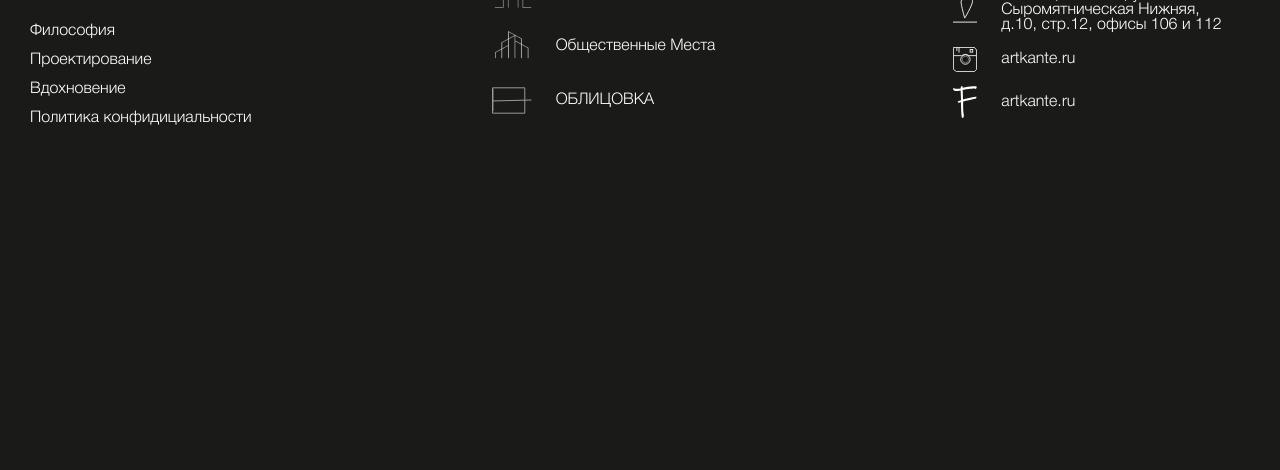
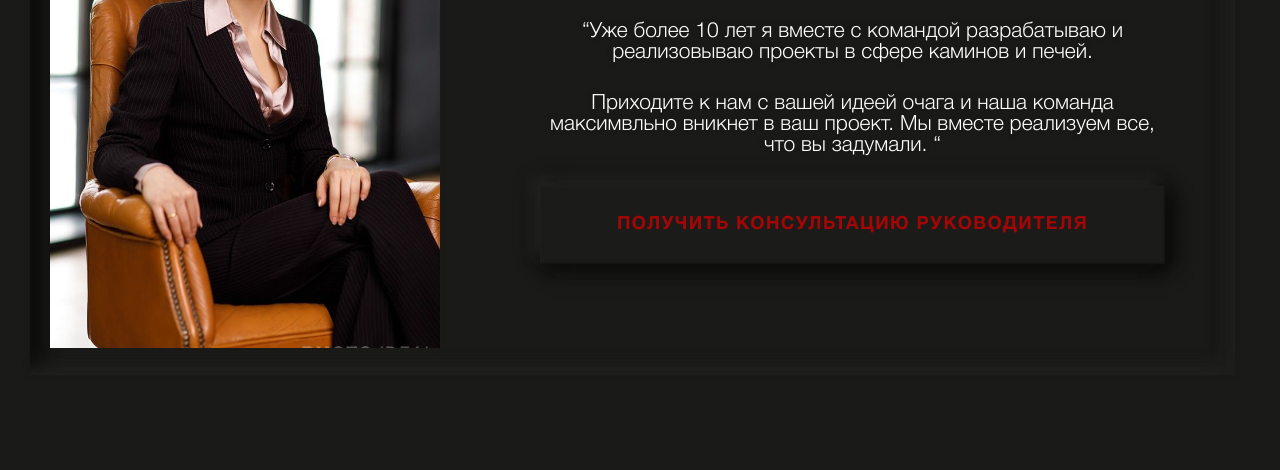
Before and after one commit to ReksusE/Web_Cursovaya, a website with bundled scripts: page index.html in a window 1280 px wide. Shown: the part 1897-2367 px from the top of the page. Before the commit the page ends 2104 px from the top, so only its background shows below. Built offline with nearby package versions, Linux system fonts and the light colour scheme.

Commit message:
feat: add founder section

```diff
--- a/index.html
+++ b/index.html
@@ -205,6 +205,36 @@
                 </div>
             </div>
         </section>
+
+        <section class="founder">
+            <div class="founder__container container">
+                <div class="founder__inner">
+                    <div class="founder__image-wrapper">
+                        <picture>
+                            <source srcset="/images/founder/founder-mobile.jpg" media="(max-width: 1024px)">
+
+                            <img
+                            class="founder__image"
+                            src="/images/founder/founder.jpg"
+                            alt="Ирина Новоселова"
+                            width="390"
+                            height="517"
+                            >
+                        </picture>
+                    </div>
+                    <div class="founder__content">
+                        <div class="founder__text">
+                            <span class="founder__role">основатель и руководитель </span>
+                            <h2 class="founder__name">Ирина Новоселова</h2>
+                            <p>“Уже более 10 лет я вместе с командой разрабатываю и реализовываю проекты в сфере каминов и печей.</p>
+                            <p>Приходите к нам с вашей идеей очага и наша команда максимвльно вникнет в ваш проект.
+                            Мы вместе реализуем все, что вы задумали. “</p>
+                        </div>
+                        <button class="founder__button button" type="button">получить консультацию руководителя</button>
+                    </div>
+                </div>
+            </div>
+        </section>
     </main>
 
     <footer class="footer">
--- a/styles/_globals.scss
+++ b/styles/_globals.scss
@@ -68,3 +68,9 @@ h1,
   @include fluid-text(45, 30);
   font-weight: 700;
 }
+
+h2,
+.h2 {
+  @include fluid-text(40, 16);
+  font-weight: 700;
+}
--- a/styles/_variables.scss
+++ b/styles/_variables.scss
@@ -7,6 +7,7 @@
     --color-dark-alt: #000000;
 
     --color-accent-05: #F07C00;
+    --color-accent-10: #C06402;
     --color-accent: #FB8D28;
     --color-accent-alt: #EE7F00;
 
@@ -24,4 +25,6 @@
 
     --transition-duration: 0.2s;
 
+    --border-shadow: 1px 1px 2px 0 rgba(43, 43, 42, 0.30) inset, -1px -1px 2px 0 rgba(11, 11, 10, 0.50) inset, -7px 7px 14px 0 rgba(11, 11, 10, 0.20), 7px -7px 14px 0 rgba(11, 11, 10, 0.20), -7px -7px 14px 0 rgba(43, 43, 42, 0.90), 7px 7px 18px 0 rgba(11, 11, 10, 0.90);
+
 }
--- /dev/null
+++ b/styles/blocks/_button.scss
@@ -0,0 +1,11 @@
+@use '../helpers' as *;
+
+.button {
+    background: #1B1B1A;
+    box-shadow: var(--border-shadow);
+    border: none;
+    color: var(--color-red);
+    @include fluid-text(20, 16);
+    font-weight: 700;
+    text-transform: uppercase;
+}
--- /dev/null
+++ b/styles/blocks/_founder.scss
@@ -0,0 +1,97 @@
+@use '../helpers' as *;
+
+.founder {
+    padding-block: rem(20);
+
+    &__inner {
+        display: flex;
+        gap: rem(100);
+        align-items: center;
+        padding-inline: rem(30);
+        padding-block: rem(27);
+        box-shadow: -8.759px 8.759px 17.517px 0 rgba(11, 11, 10, 0.20) inset, 8.759px -8.759px 17.517px 0 rgba(11, 11, 10, 0.20) inset, -8.759px -8.759px 17.517px 0 rgba(43, 43, 42, 0.90) inset, 8.759px 8.759px 22.383px 0 rgba(11, 11, 10, 0.90) inset;
+        filter: drop-shadow(-0.973px -0.973px 1.946px rgba(11, 11, 10, 0.50)) drop-shadow(0.973px 0.973px 1.946px rgba(43, 43, 42, 0.30));
+
+        @include laptop {
+            padding-inline: rem(20);
+            gap: rem(50);
+        }
+
+        @include tablet{
+            flex-direction: column;
+            gap: rem(15);
+        }
+    }
+
+    &__image {
+        flex: 0 1 rem(390);
+        max-width: 100%;
+        height: auto;
+        aspect-ratio: 390/517;
+        object-fit: cover;
+        flex-shrink: 1;
+
+        @include tablet {
+            flex: none;
+            max-width: rem(252);
+            margin-inline: auto;
+        }
+    }
+
+    &__content {
+        flex: 1;
+        display: flex;
+        flex-direction: column;
+        gap: rem(30);
+        padding-inline: rem(50);
+
+        @include tablet {
+            gap: rem(50);
+            padding-inline: 0;
+        }
+    }
+
+    &__text {
+        display: flex;
+        flex-direction: column;
+        gap: rem(37);
+        text-align: center;
+
+        @include laptop {
+            gap: rem(30)
+        }
+
+        @include tablet {
+            gap: rem(20)
+        }
+    }
+
+    &__role {
+        @include fluid-text(26, 16);
+        font-weight: 300;
+        line-height: 1;
+        letter-spacing: rem(4.55);
+    }
+
+    &__name {
+        color: var(--color-accent-10);
+        line-height: 0.85;
+        letter-spacing: rem(11);
+    }
+
+    & p {
+        @include fluid-text(25, 16);
+        font-weight: 300;
+        margin: 0;
+    }
+
+    &__button {
+        padding: rem(28);
+        letter-spacing: rem(1.4);
+        line-height: 1.24;
+
+        @include tablet {
+        padding: rem(10);
+        }
+    }
+}
--- a/styles/main.scss
+++ b/styles/main.scss
@@ -11,5 +11,9 @@
 
 @use 'blocks/hero';
 @use 'blocks/categories';
+@use 'blocks/founder';
+@use 'blocks/button';
+
+
 
 @use 'blocks/footer';
```
Also changed, not shown: images/founder/founder-mobile.jpg (added), images/founder/founder.jpg (added), styles/css/main.css, 5 other files.
